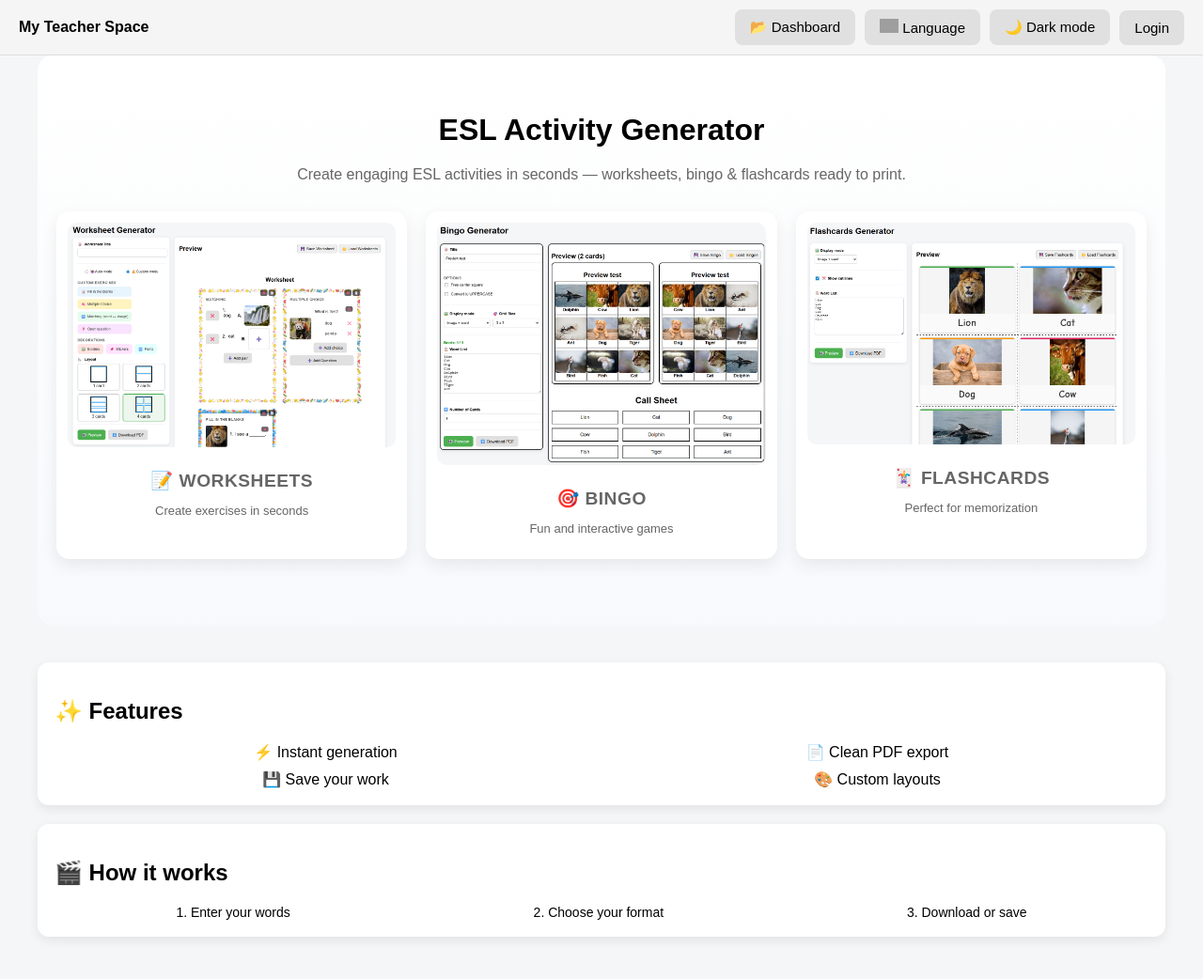
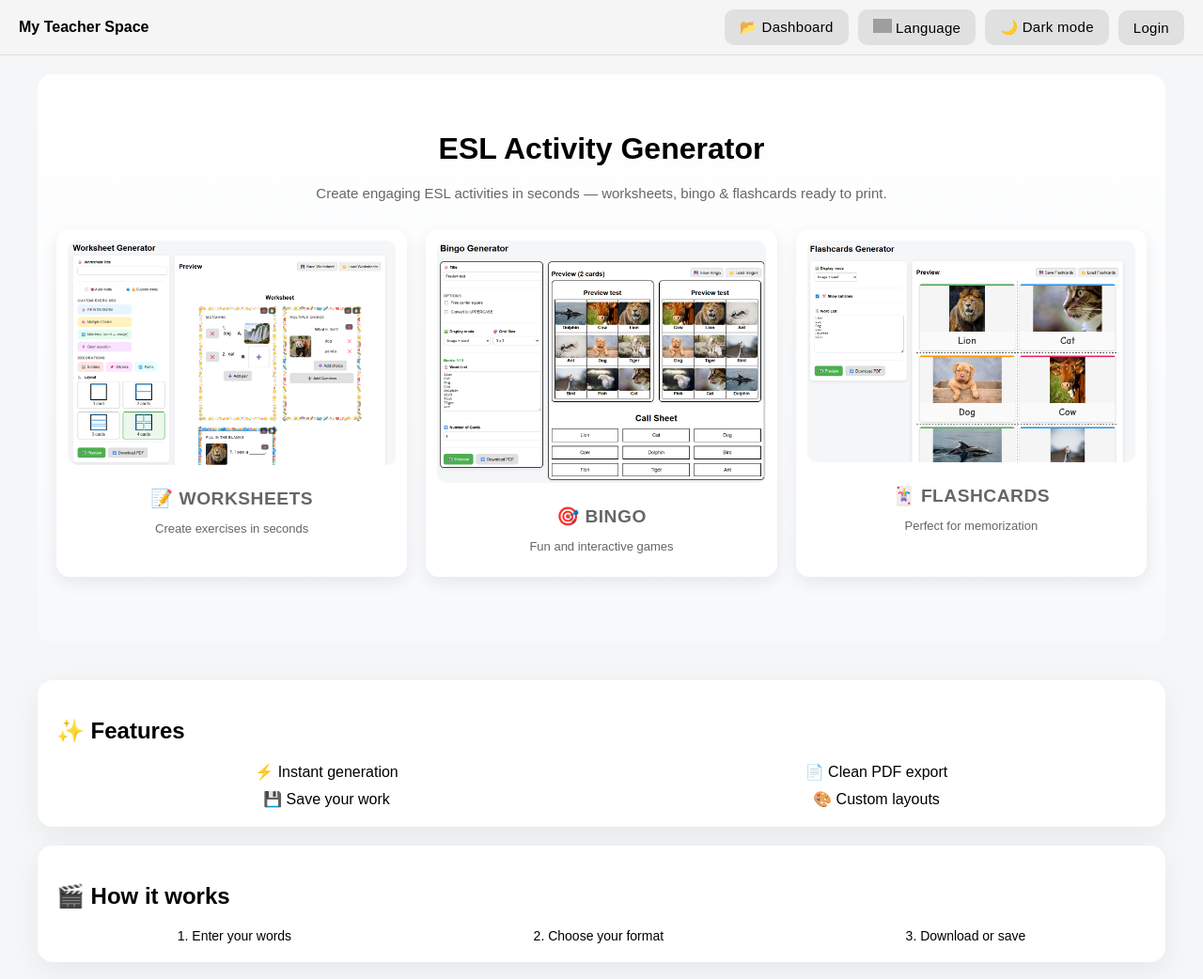
Before and after one commit to soustellemaxime-web/esl-activity-generator, a plain HTML site: page frontend/index.html in a window 1280 px wide. Shown: the whole page at 94% size. Before the commit the page ends 1017 px from the top, so only its background shows below. Drawn offline with nearby package versions, Linux system fonts and the light colour scheme; grey boxes are pictures that could not be loaded.

Commit message:
Adjustments CSS

```diff
--- a/frontend/style.css
+++ b/frontend/style.css
@@ -1,3 +1,7 @@
+* {
+  transition: all 0.15s ease;
+}
+
 body {
   font-family: Arial, sans-serif;
   background: #f5f6f8;
@@ -18,6 +22,7 @@ body {
   color: #666;
   margin-top: -10px;
   margin-bottom: 20px;
+  font-size: 15px;
 }
 
 .hero-buttons {
@@ -244,8 +249,8 @@ h3 {
 
 .container {
   max-width: 1200px;
-  margin: 0px auto;
-  padding: 0 20px;
+  margin: 0 auto;
+  padding: 20px;
 }
 
 .grid-2 {
@@ -257,20 +262,21 @@ h3 {
 h1 {
   text-align: center;
   margin-bottom: 30px;
+  font-size: 32px;
 }
 
 .card {
   background: white;
-  padding: 18px;
-  border-radius: 12px;
-  box-shadow: 0 4px 12px rgba(0,0,0,0.08);
+  padding: 20px;
+  border-radius: 16px;
+  box-shadow: 0 10px 30px rgba(0,0,0,0.06);
   margin-bottom: 20px;
-  transition: transform 0.2s ease, box-shadow 0.2s ease;
+  transition: all 0.25s ease;
 }
 
 .card:hover {
-  transform: translateY(-2px);
-  box-shadow: 0 6px 18px rgba(0,0,0,0.12);
+  transform: translateY(-4px);
+  box-shadow: 0 16px 40px rgba(0,0,0,0.08);
 }
 
 .preview-card {
@@ -417,15 +423,22 @@ input:not([type="checkbox"]):not([type="radio"]), select {
 button {
   padding: 10px 16px;
   font-size: 15px;
-  border-radius: 8px;
+  border-radius: 10px;
   border: none;
   cursor: pointer;
   background: #e0e0e0;
   transition: all 0.2s ease;
+  font-weight: 500;
+  letter-spacing: 0.3px;
 }
 
 button:hover {
   background: #d5d5d5;
+  transform: translateY(-1px);
+}
+
+button:active {
+  transform: scale(0.97);
 }
 
 button.primary {
```
